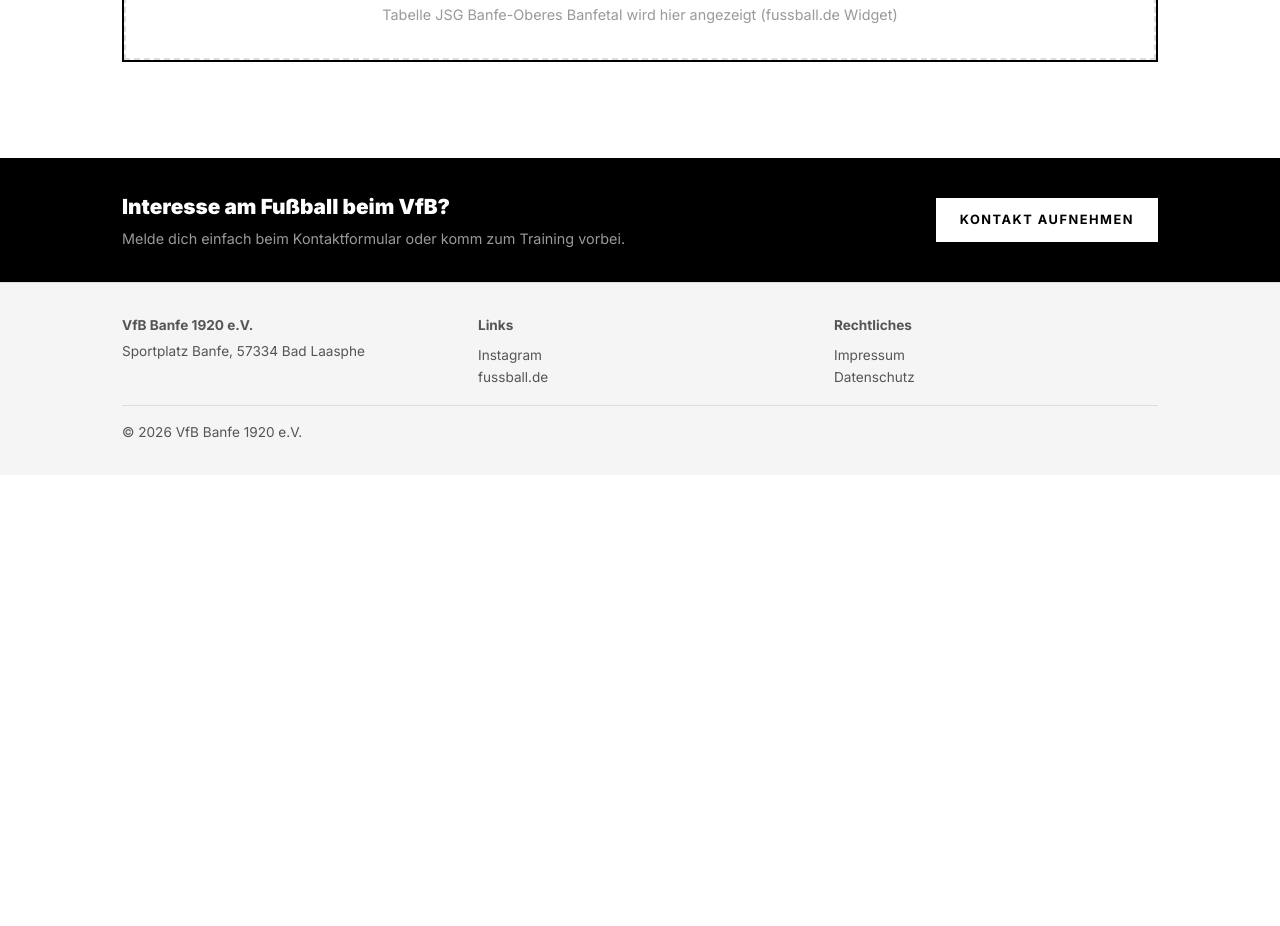
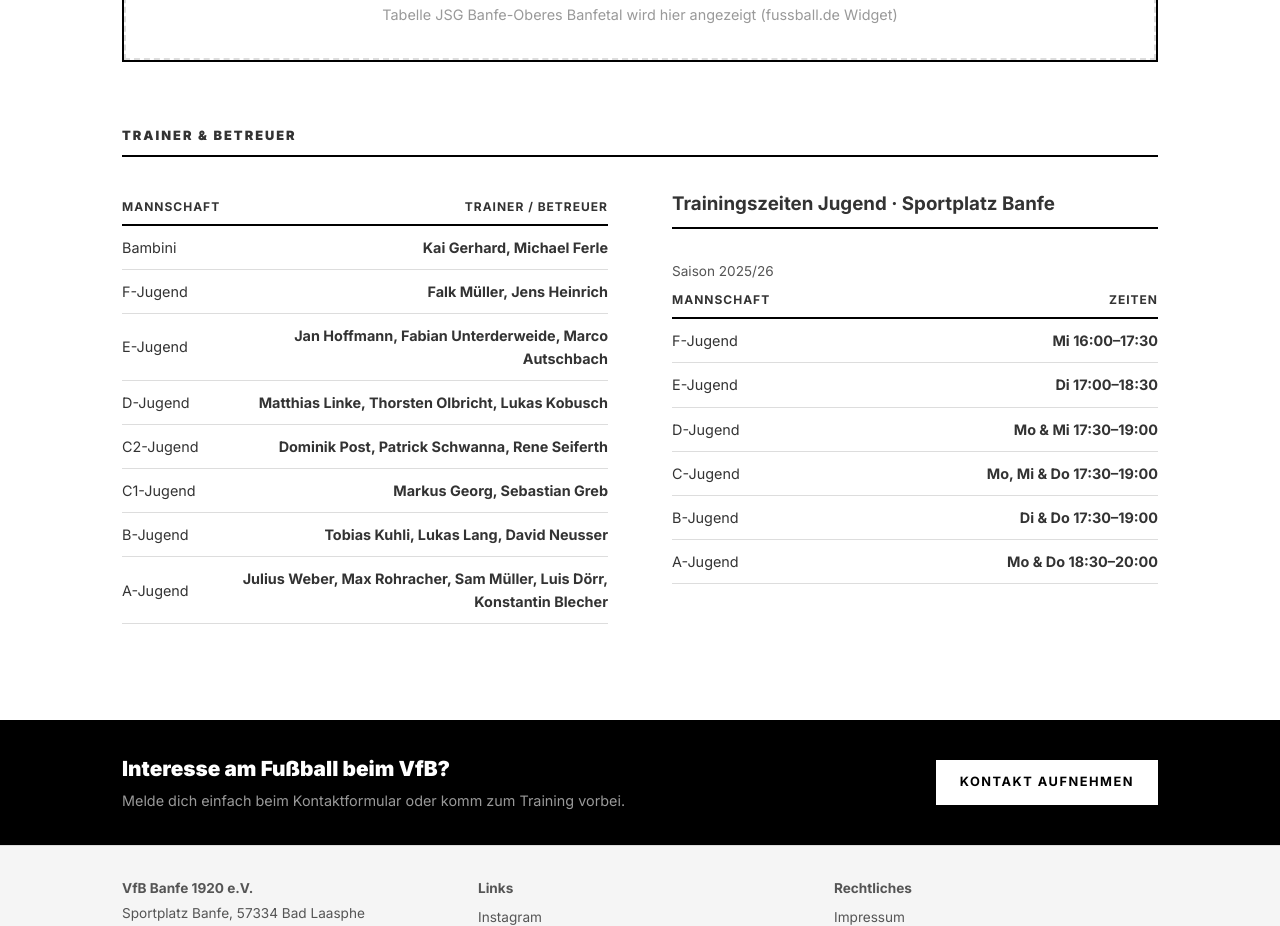
Before and after one commit to lenztorben/vfb-banfe, a plain HTML site: page fussball.html in a window 1280 px wide. Shown: the part 1798-2724 px from the top of the page. Before the commit the page ends 2273 px from the top, so only its background shows below. Drawn offline with Linux system fonts and the light colour scheme; a script that the page names is missing.

Commit message:
feat: Trainer/Betreuer und Trainingszeiten Jugend auf Fussball-Seite

```diff
--- a/fussball.html
+++ b/fussball.html
@@ -102,6 +102,43 @@
       </div>
     </div>
 
+    <div class="section-header section-header--spaced"><h2>Trainer &amp; Betreuer</h2></div>
+    <div class="grid-2col">
+      <table class="fees-table">
+        <thead>
+          <tr><th>Mannschaft</th><th>Trainer / Betreuer</th></tr>
+        </thead>
+        <tbody>
+          <tr><td>Bambini</td><td>Kai Gerhard, Michael Ferle</td></tr>
+          <tr><td>F-Jugend</td><td>Falk Müller, Jens Heinrich</td></tr>
+          <tr><td>E-Jugend</td><td>Jan Hoffmann, Fabian Unterderweide, Marco Autschbach</td></tr>
+          <tr><td>D-Jugend</td><td>Matthias Linke, Thorsten Olbricht, Lukas Kobusch</td></tr>
+          <tr><td>C2-Jugend</td><td>Dominik Post, Patrick Schwanna, Rene Seiferth</td></tr>
+          <tr><td>C1-Jugend</td><td>Markus Georg, Sebastian Greb</td></tr>
+          <tr><td>B-Jugend</td><td>Tobias Kuhli, Lukas Lang, David Neusser</td></tr>
+          <tr><td>A-Jugend</td><td>Julius Weber, Max Rohracher, Sam Müller, Luis Dörr, Konstantin Blecher</td></tr>
+        </tbody>
+      </table>
+
+      <div>
+        <div class="section-header"><h3>Trainingszeiten Jugend · Sportplatz Banfe</h3></div>
+        <p class="footnote">Saison 2025/26</p>
+        <table class="fees-table">
+          <thead>
+            <tr><th>Mannschaft</th><th>Zeiten</th></tr>
+          </thead>
+          <tbody>
+            <tr><td>F-Jugend</td><td>Mi 16:00–17:30</td></tr>
+            <tr><td>E-Jugend</td><td>Di 17:00–18:30</td></tr>
+            <tr><td>D-Jugend</td><td>Mo &amp; Mi 17:30–19:00</td></tr>
+            <tr><td>C-Jugend</td><td>Mo, Mi &amp; Do 17:30–19:00</td></tr>
+            <tr><td>B-Jugend</td><td>Di &amp; Do 17:30–19:00</td></tr>
+            <tr><td>A-Jugend</td><td>Mo &amp; Do 18:30–20:00</td></tr>
+          </tbody>
+        </table>
+      </div>
+    </div>
+
   </div>
 </section>
 
```
